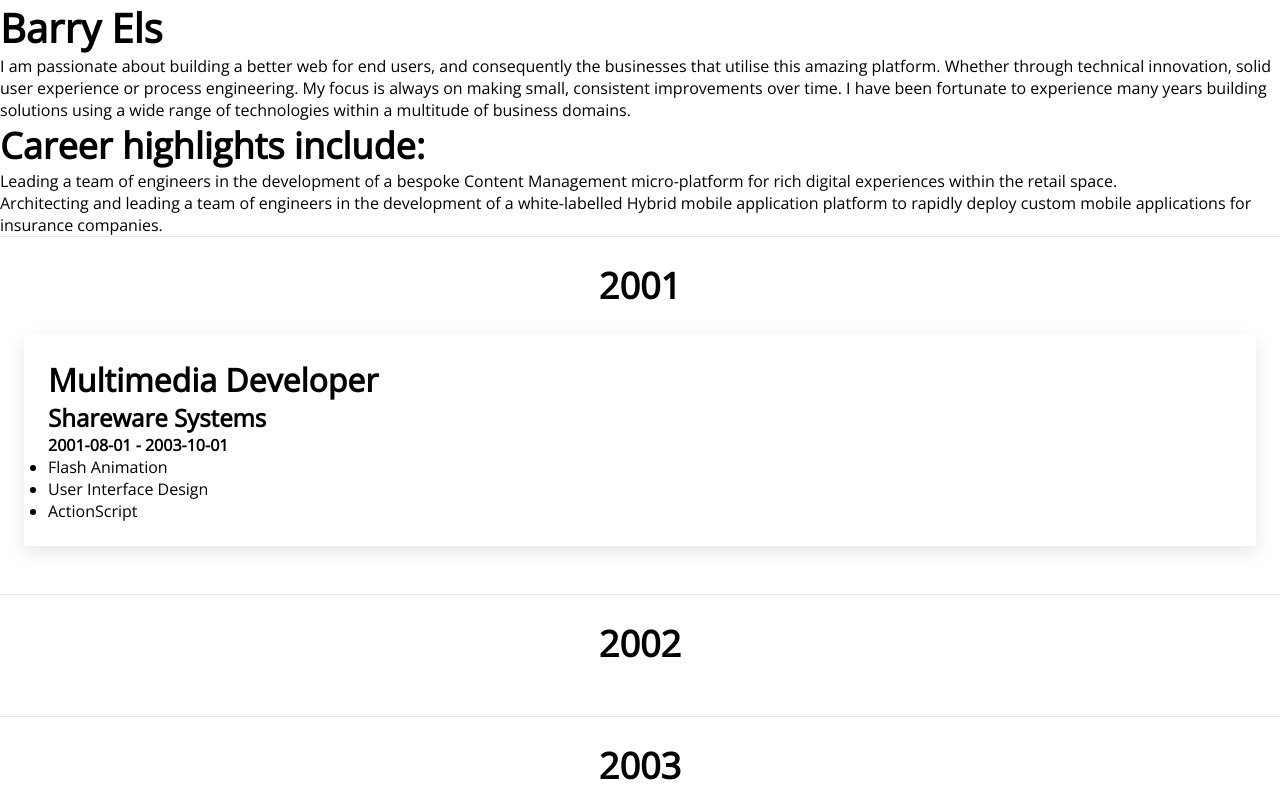
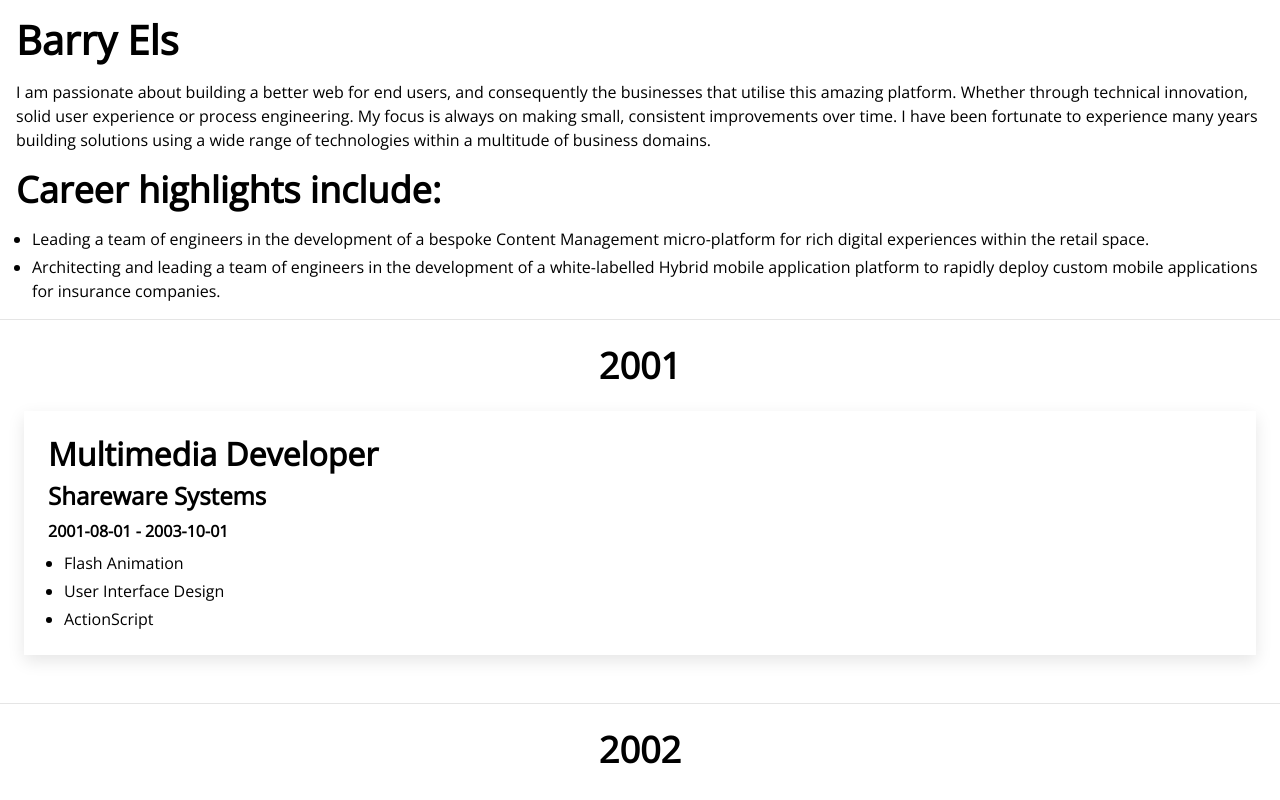
Before and after one commit to barryels/barryels.github.io, a Next.js app: page / in a window 1280 px wide. Shown: the top 800 px of the page. Built offline with nearby package versions, Linux system fonts and the light colour scheme.

Commit message:
general styling updates

```diff
--- a/components/EventLogTimeline/RoleAtCompanyUpdated/index.tsx
+++ b/components/EventLogTimeline/RoleAtCompanyUpdated/index.tsx
@@ -1,4 +1,5 @@
 import { EventLogEntry } from "../../../global/dataStore";
+import utilityStyles from "./../../Global/index.module.css";
 import styles from "./index.module.css";
 
 type Props = {
@@ -7,10 +8,15 @@ type Props = {
 
 export default function RoleAtCompanyUpdated({ event }: Props) {
   return (
-    <article className={styles.root} key={event.id}>
+    <article
+      className={`${styles.root} ${utilityStyles.spaceVerticallySmall}`}
+      key={event.id}
+    >
       <h3>{event.data.position}</h3>
       <h4>{event.data.companyName}</h4>
-      <strong>{event.data.dateFormatted}</strong>
+      <p>
+        <strong>{event.data.dateFormatted}</strong>
+      </p>
       <ul>
         {event.data.skills.map((skillName, index) => {
           return <li key={index}>{skillName}</li>;
--- a/components/EventLogTimeline/index.tsx
+++ b/components/EventLogTimeline/index.tsx
@@ -2,6 +2,7 @@ import {
   EventLogEntry,
   getEventLogEntriesGroupedByYear,
 } from "../../global/dataStore";
+import utilityStyles from "./../Global/index.module.css";
 import styles from "./index.module.css";
 import RoleAtCompanyUpdated from "./RoleAtCompanyUpdated";
 
@@ -13,7 +14,10 @@ export default function EventLogTimeline() {
       {Object.keys(eventLogEntriesGroupedByYear).map((year) => {
         const item = eventLogEntriesGroupedByYear[year];
         return (
-          <section key={year} className={styles.yearGroup}>
+          <section
+            key={year}
+            className={`${styles.yearGroup} ${utilityStyles.spaceVerticallyLarge}`}
+          >
             <h2 className={styles.yearGroupTitle}>{year}</h2>
             {item.events
               .filter((event: EventLogEntry) => {
--- /dev/null
+++ b/components/Global/index.module.css
@@ -0,0 +1,11 @@
+.spaceVertically > * + * {
+  margin-top: 1.6rem;
+}
+
+.spaceVerticallySmall > * + * {
+  margin-top: 0.8rem;
+}
+
+.spaceVerticallyLarge > * + * {
+  margin-top: 2.4rem;
+}
--- /dev/null
+++ b/components/SiteIntro/index.module.css
@@ -0,0 +1,3 @@
+.root {
+  padding: 1.6rem;
+}
--- /dev/null
+++ b/components/SiteIntro/index.tsx
@@ -0,0 +1,24 @@
+import { getSiteInfo } from "../../global/dataStore";
+import utilityStyles from "./../Global/index.module.css";
+import styles from "./index.module.css";
+
+export default function SiteIntro() {
+  const siteInfo = getSiteInfo();
+
+  return (
+    <div className={`${styles.root} ${utilityStyles.spaceVertically}`}>
+      <h1>{siteInfo.fullName}</h1>
+
+      <section className={utilityStyles.spaceVertically}>
+        <p>{siteInfo.about}</p>
+
+        <h2>Career highlights include:</h2>
+        <ul>
+          {siteInfo.careerHighlights.map((careerHighlight, index) => {
+            return <li key={index}>{careerHighlight.description}</li>;
+          })}
+        </ul>
+      </section>
+    </div>
+  );
+}
--- a/global/dataStore.ts
+++ b/global/dataStore.ts
@@ -476,7 +476,8 @@ function getProjectsGroupeByYear(): EventLogEntriesPerYear | {} {
   );
 }
 
-export const data = {
+export function getSiteInfo() {
+  return {
     links: [
       {
         url: "https://www.linkedin.com/in/barryels/",
@@ -503,5 +504,5 @@ export const data = {
           "Architecting and leading a team of engineers in the development of a white-labelled Hybrid mobile application platform to rapidly deploy custom mobile applications for insurance companies.",
       },
     ],
-  events: eventLog,
   };
+}
--- a/global/index.css
+++ b/global/index.css
@@ -18,9 +18,38 @@ body {
   font-size: 1.6rem;
 }
 
+ul,
+ol {
+  padding-left: 1.6rem;
+}
+ul > * + *,
+ol > * + * {
+  margin-top: 0.4rem;
+}
+
 a {
   color: inherit;
   text-decoration: underline;
+}
+
+li,
+p {
+  line-height: 150%;
+}
+
+h1,
+.h1,
+h2,
+.h2,
+h3,
+.h3,
+h4,
+.h4,
+h5,
+.h5,
+h6,
+.h6 {
+  line-height: 120%;
 }
 
 h1,
--- a/pages/index.tsx
+++ b/pages/index.tsx
@@ -1,35 +1,22 @@
 import Head from "next/head";
-import { data } from "../global/dataStore";
+import { getSiteInfo } from "../global/dataStore";
 import EventLogTimeline from "../components/EventLogTimeline";
+import SiteIntro from "../components/SiteIntro";
 
 export default function Home() {
+  const siteInfo = getSiteInfo();
   return (
     <>
       <Head>
         <title>
-          {`${data.fullName} // ${data.currentPosition} @ ${data.currentCompanyName}`}
+          {`${siteInfo.fullName} // ${siteInfo.currentPosition} @ ${siteInfo.currentCompanyName}`}
         </title>
-        <meta name="description" content={data.about} />
-        <meta name="keywords" content={data.metaKeywords.join(", ")} />
+        <meta name="description" content={siteInfo.about} />
+        <meta name="keywords" content={siteInfo.metaKeywords.join(", ")} />
       </Head>
 
-      <header className="site-header"></header>
-
       <main>
-        <section id="home">
-          <h1>{data.fullName}</h1>
-        </section>
-
-        <section id="about">
-          <p>{data.about}</p>
-
-          <h2>Career highlights include:</h2>
-          <ul>
-            {data.careerHighlights.map((careerHighlight, index) => {
-              return <li key={index}>{careerHighlight.description}</li>;
-            })}
-          </ul>
-        </section>
+        <SiteIntro />
 
         <EventLogTimeline />
       </main>
```
Lines whose indentation alone changed are shown as unchanged.
